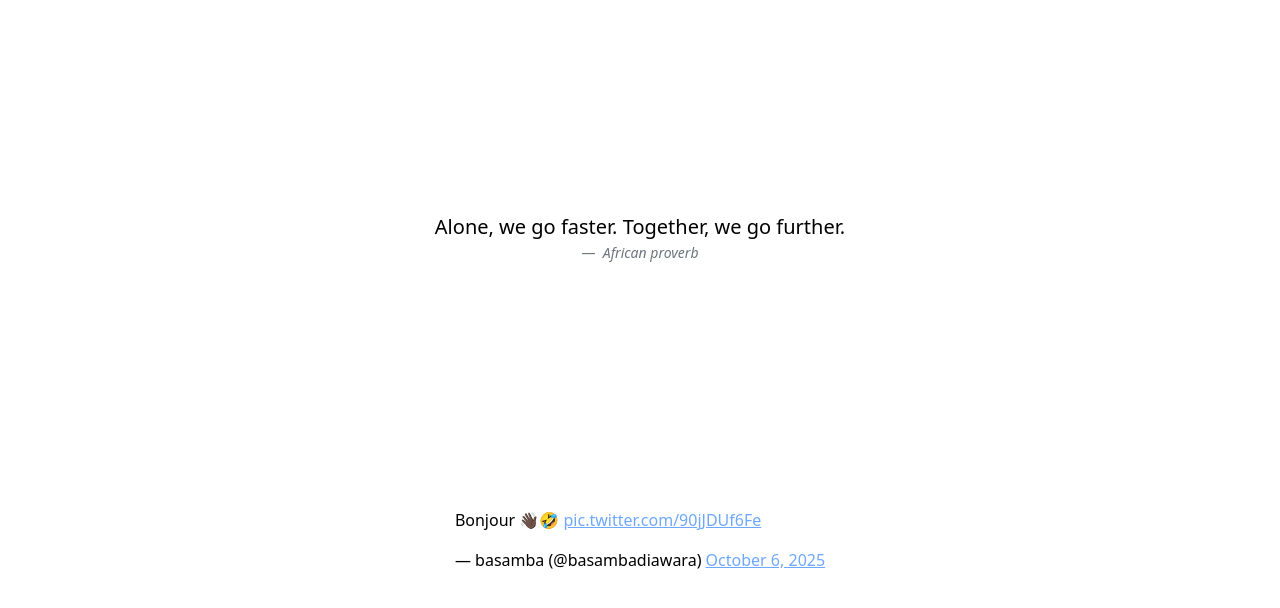
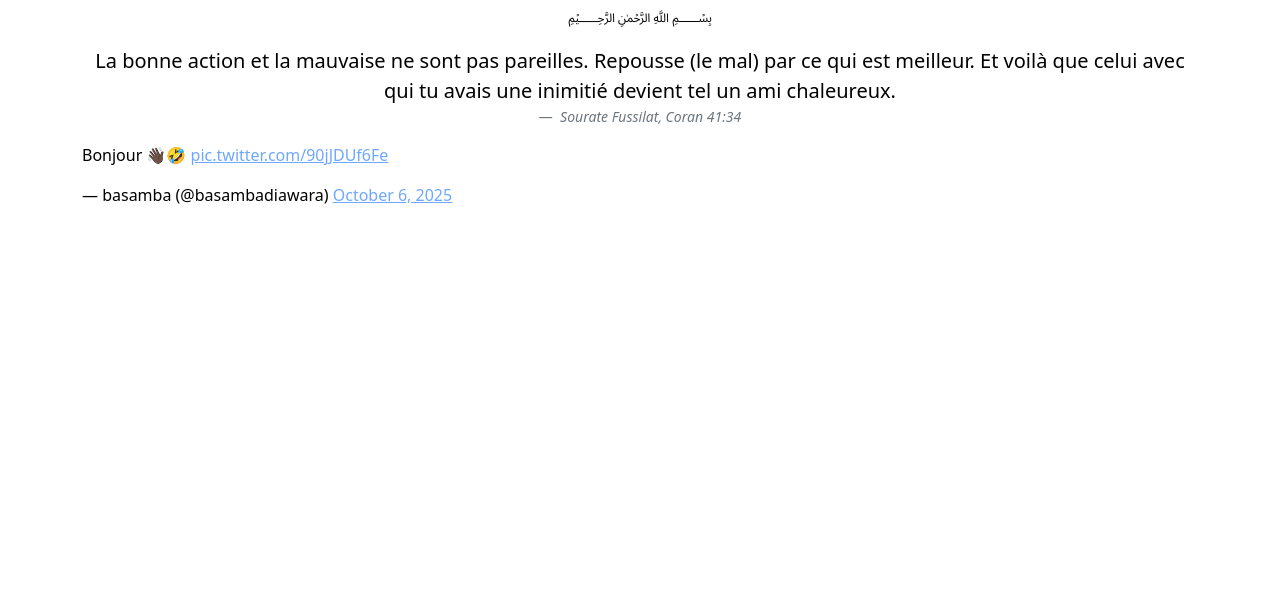
Before and after one commit to basambadiawara/basambadiawara, a plain HTML site: page index.html in a window 1280 px wide. Drawn offline with nearby package versions, Linux system fonts and the light colour scheme.

Commit message:
Update index.html

```diff
--- a/index.html
+++ b/index.html
@@ -13,14 +13,16 @@
 </head>
 
 <body>
-    <div class="vh-100 d-flex flex-column  justify-content-evenly align-items-center">
+    <div class="container">
         <figure class="text-center">
             <blockquote class="blockquote">
-                <p>Alone, we go faster. Together, we go further.</p>
+
+                <p>﷽</p>
+                <p>La bonne action et la mauvaise ne sont pas pareilles. Repousse (le mal) par ce qui est meilleur. Et voilà que celui avec qui tu avais une inimitié devient tel un ami chaleureux.</p>
             </blockquote>
             <figcaption class="blockquote-footer">
-                <cite title="Source Title">
-                    African proverb
+                <cite title="Source">
+                    Sourate Fussilat, Coran 41:34
                 </cite>
             </figcaption>
         </figure>
```
